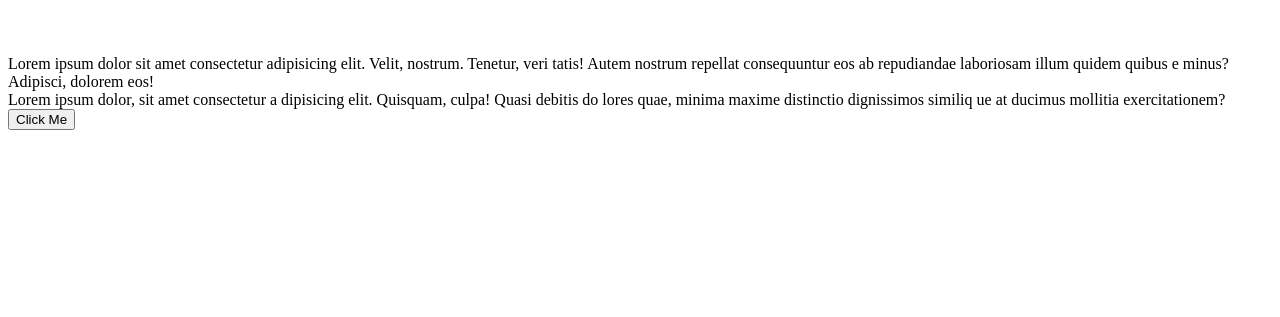
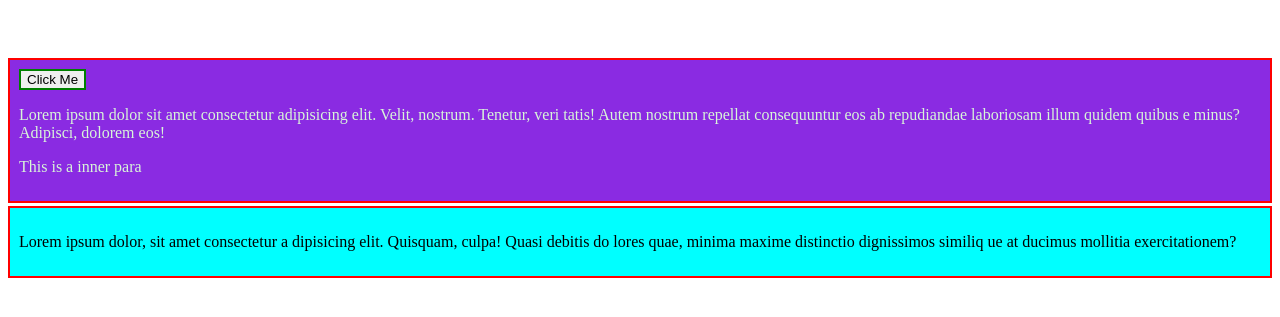
Before and after one commit to SATII2004/Javascript-practice, a plain HTML site: page dom_manipulation.html in a window 1280 px wide. Shown: the part 61-378 px from the top of the page. Drawn offline with Linux system fonts and the light colour scheme.

Commit message:
dom manipulation  practice

```diff
--- a/dom_manipulation.html
+++ b/dom_manipulation.html
@@ -4,22 +4,41 @@
     <meta charset="UTF-8">
     <meta name="viewport" content="width=device-width, initial-scale=1.0">
     <title>DOM  Manipulation</title>
+    <style>
+        .container{
+            border: 2px solid red;
+            margin: 3px 0;
+            background: cyan;
+            padding: 9px;
+        }
+        .bg-primary{
+            background-color: blueviolet;
+        }
+        .text-success{
+            color: rgb(216, 245, 216);
+        }
+    </style>
 </head>
 <body>
     <h1>DOM MANIPULATION</h1><BR><BR>
-    <div class="container">Lorem ipsum dolor sit amet consectetur adipisicing elit. Velit, nostrum. Tenetur, veri
+    <div id="firstContainer" class="container">
+        <button id="click">Click Me</button>
+
+        <p>Lorem ipsum dolor sit amet consectetur adipisicing elit. Velit, nostrum. Tenetur, veri
             tatis! Autem nostrum repellat consequuntur eos ab repudiandae laboriosam illum quidem quibus
-            e minus? Adipisci, dolorem eos!
+            e minus? Adipisci, dolorem eos!</p>
     </div>
 
 
-    <div class="container">Lorem ipsum dolor, sit amet consectetur a
+    <div class="container">
+        <p>Lorem ipsum dolor, sit amet consectetur a
         dipisicing elit. Quisquam, culpa! Quasi debitis do
         lores quae, minima maxime distinctio dignissimos similiq
-        ue at ducimus mollitia exercitationem?
+        ue at ducimus mollitia exercitationem?</p>
     </div>
 
-    <button id="click">Click Me</button>
+    <script src="dom_manipulation.js"></script>
+
 
 </body>
 </html>
--- a/dom_manipulation.js
+++ b/dom_manipulation.js
@@ -6,4 +6,35 @@ document.getElementById('click').style.border='2px solid green';
 let e = document.getElementsByClassName("container");
 
 console.log(e);
-e[0].style.background = "green";
+
+// e[0].style.background = "green";
+
+e[0].classList.add("bg-primary");
+
+e[0].classList.add("text-success");
+
+/* console.log(ele.innerHTML);
+
+console.log(ele.innerText);
+
+
+
+console.log(e[0].innerHTML);
+
+console.log(e[0].innerText); */
+
+
+tn= document.getElementsByTagName('div');
+console.log(tn);
+createdElement = document.createElement('p');
+createdElement.innerText = "This is a inner para";
+
+tn[0].appendChild(createdElement);
+
+console.log(document.title);
+
+
+//Selecting uaing query
+
+sel= document.querySelector('.container');
+console.log(sel);
--- /dev/null
+++ b/test.js
@@ -0,0 +1 @@
+console.log("Hii js is working...");
```
